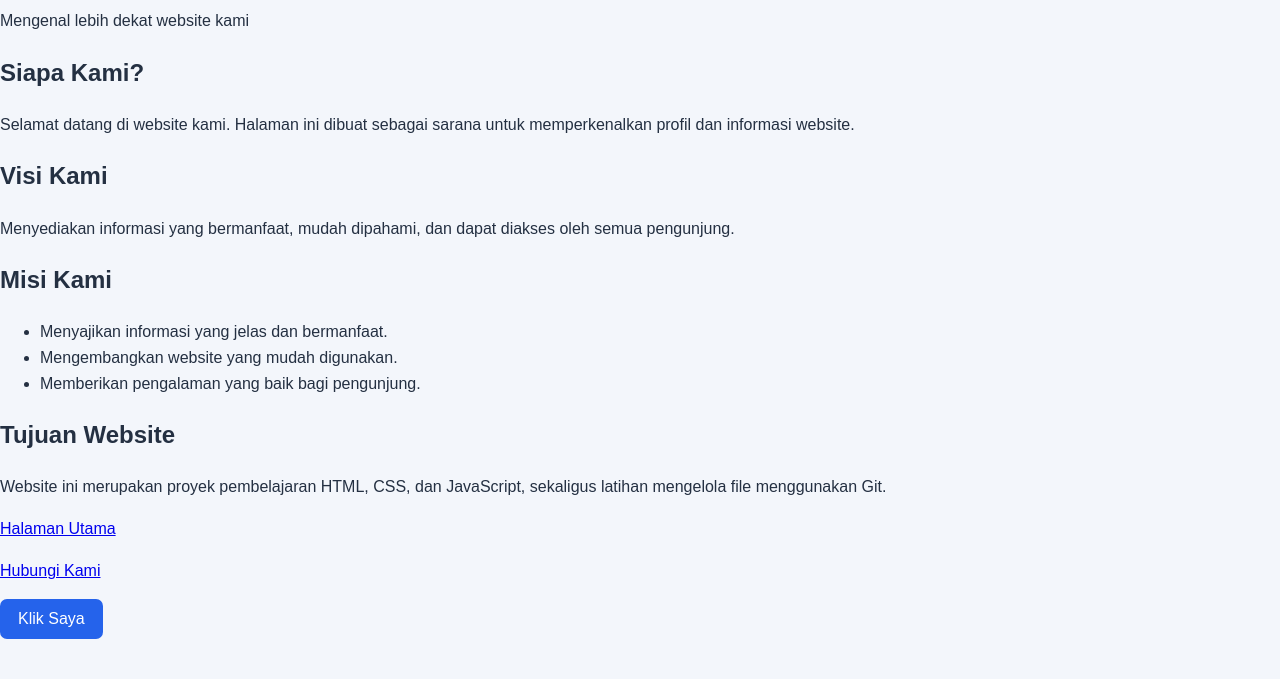
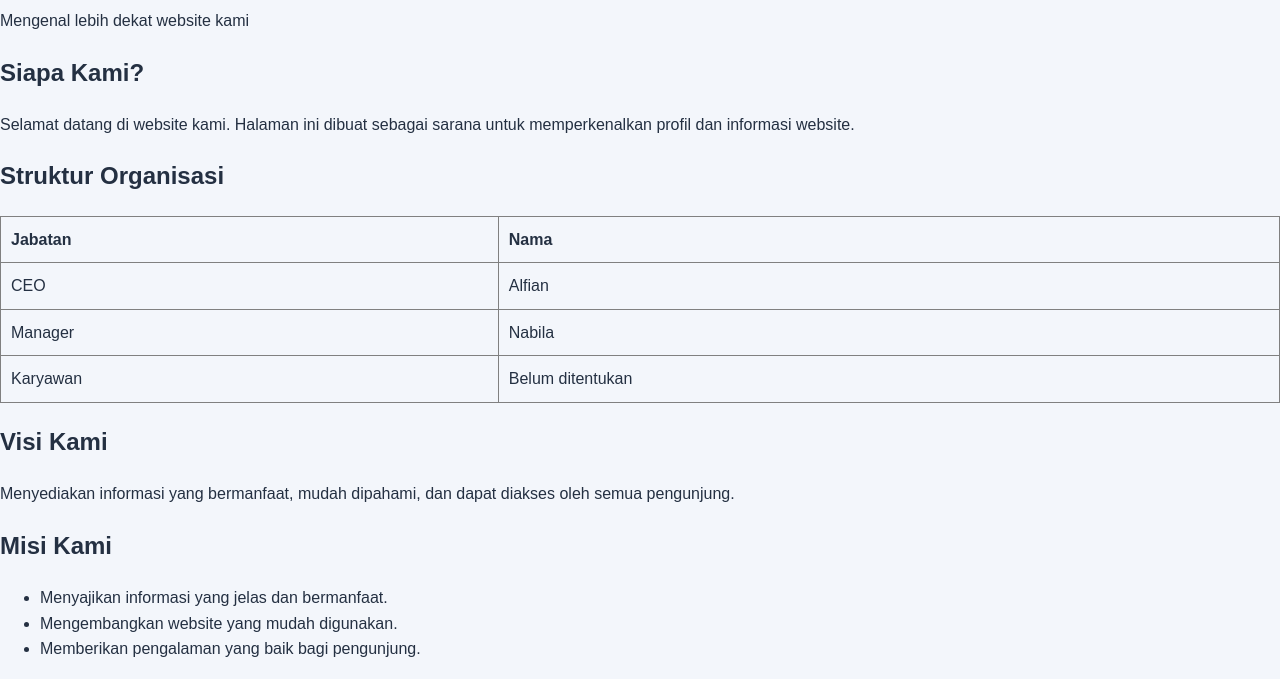
Before and after one commit to Anwar-Afifudin/PraktikumVCS, a plain HTML site: page about_us.html in a window 1280 px wide. Shown: the part 86-765 px from the top of the page. Drawn offline with Linux system fonts and the light colour scheme.

Commit message:
Update struktur organisasi dihalaman about us

```diff
--- a/about_us.html
+++ b/about_us.html
@@ -20,6 +20,33 @@
         <p>
           Selamat datang di website kami. Halaman ini dibuat sebagai sarana
           untuk memperkenalkan profil dan informasi website.
+          <section>
+
+            <h2>Struktur Organisasi</h2>
+              <table border="1" cellpadding="10" cellspacing="0"
+              style="width: 100%; border-collapse: collapse; text-align: left;">
+                <thead>
+                  <tr>
+                    <th>Jabatan</th>
+                    <th>Nama</th>
+                  </tr>
+                </thead>
+              <tbody>
+                  <tr>
+                    <td>CEO</td>
+                    <td>Alfian</td>
+                  </tr>
+                   <tr>
+                    <td>Manager</td>
+                    <td>Nabila</td>
+                  </tr>
+                  <tr>
+                    <td>Karyawan</td>
+                    <td>Belum ditentukan</td>
+                  </tr>
+              </tbody>
+              </table>
+          </section>
         </p>
       </section>
       <section>
```
